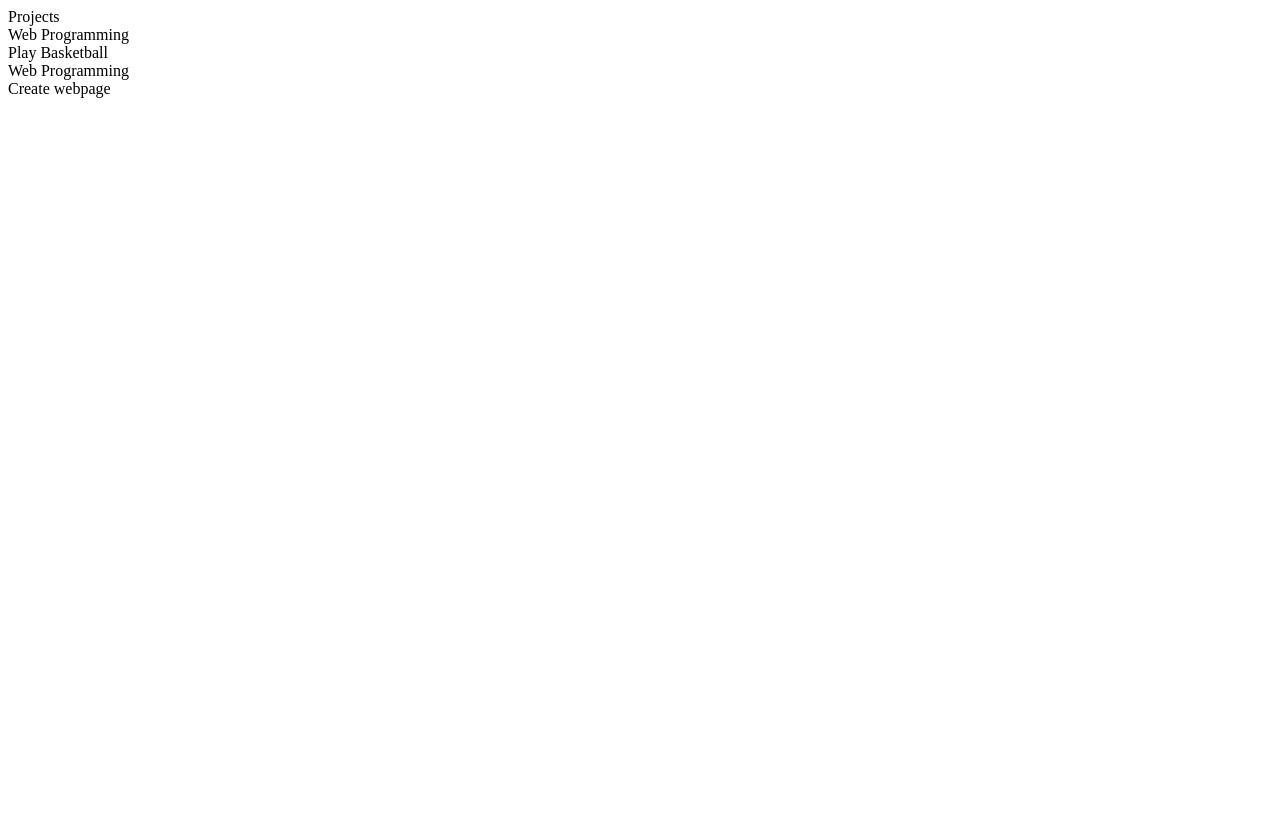
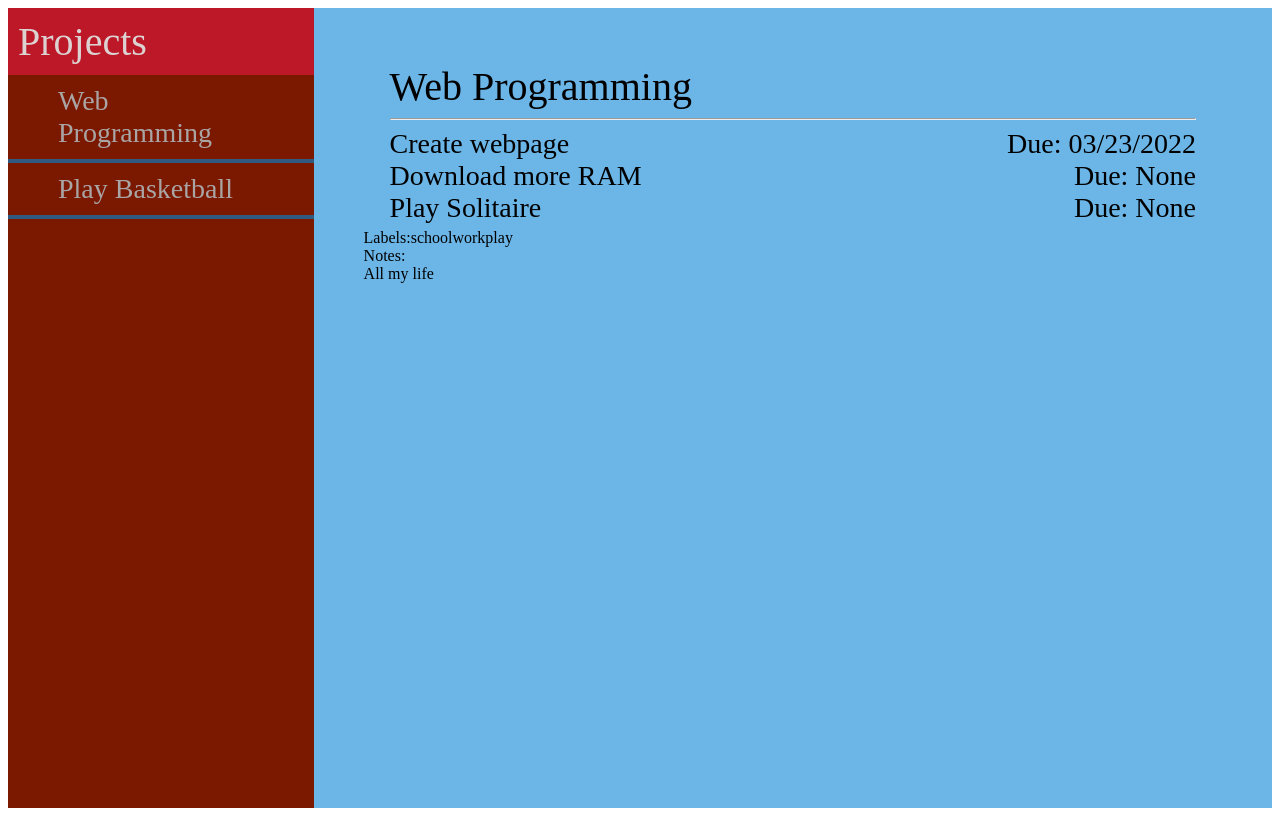
Before and after one commit to bchung54/todo-list, a website with bundled scripts: page dist/index.html in a window 1280 px wide. Built offline with nearby package versions, Linux system fonts and the light colour scheme.

Commit message:
Refactor and add preliminary colors

```diff
--- a/package.json
+++ b/package.json
@@ -14,8 +14,13 @@
   "author": "",
   "license": "ISC",
   "devDependencies": {
+    "css-loader": "^6.6.0",
+    "style-loader": "^3.3.1",
     "webpack": "^5.69.1",
     "webpack-cli": "^4.9.2",
     "webpack-dev-server": "^4.7.4"
+  },
+  "dependencies": {
+    "date-fns": "^2.28.0"
   }
 }
--- a/src/board.js
+++ b/src/board.js
@@ -1,50 +1,96 @@
-const Board = (() => {
+const Display = (() => {
     let projectsArray = [];
     let count = projectsArray.length;
+
+    // Project functions
     function addProject(project, index=projectsArray.length) {projectsArray.splice(index, 0, project);};
     function deleteProject(index) {projectsArray.splice(index, 1)};
     function getProject(index) {return projectsArray[index];};
+
+    // Helper to create containers with class names
     function createContainer(classAttrArray) {
         const container = document.createElement('div');
         classAttrArray.forEach((element) => container.classList.add(element));
         return container;
     }
-    function createSidebarElement(project) {
-        const container = createContainer(['sidebar-title']);
-        container.append(document.createTextNode(`${project.title}`));
-        return container;
-    };
-    function displayAllTitles(DOMelement) {
+
+    // Display sidebar
+    function displaySidebarItems(DOMelement) {
         for (const element of projectsArray) {
             DOMelement.append(createSidebarElement(element));
         };
     };
-    function createItemElement(item) {
-        const container = createContainer(['todo-item']);
-        container.append(document.createTextNode(`${item.name}`));
+    // Display sidebar: helper function to create sidebar elements
+    function createSidebarElement(project) {
+        const container = createContainer(['sidebar-item']);
+        container.textContent = `${project.title}`;
         return container;
     };
+
+    // Display selected project in main
     function displayProject(index) {
         const container = createContainer(['project-container']);
         const project = projectsArray[index];
         const titleElement = createContainer(['project-title']);
-        titleElement.append(document.createTextNode(project.title));
+        titleElement.textContent = project.title;
         container.append(titleElement);
+        container.append(document.createElement('hr'));
         for (let i = 0; i < project.itemCount; i++) {
-            const element = createItemElement(project.getTodo(i));
+            const element = createListItemElement(project.getTodo(i));
             container.append(element);
         }
 
-        document.getElementById('main').append(container);
+        document.querySelector('.main').append(container);
     };
+    function createListItemElement(item) {
+        const container = createContainer(['project-list-item']);
+        const name = createContainer(['list-item-name']);
+        name.textContent = `${item.name}`;
+        const date = createContainer(['list-item-dueDate']);
+        date.textContent = `Due: ${item.getDueDate()}`;
+        container.classList.add(`priority-${item.priority}`);
+        container.append(name);
+        container.append(date);
+        return container;
+    };
+
+    // Display todo-item details
+    function displayItemDetails(item, DOMelement) {
+        DOMelement.append(createItemDetailsElement(item));
+    };
+    // Display todo-item details: helper function to create item details element
+    function createItemDetailsElement(item) {
+        const container = createContainer(['item-details-container']);
+        const labelsContainer = createContainer(['labels-container']);
+        labelsContainer.textContent = "Labels: ";
+        item.labels.forEach((label) => {
+            const labelElement = document.createElement('div');
+            labelElement.classList.add('label');
+            labelElement.classList.add(label);
+            labelElement.textContent = label;
+            labelsContainer.append(labelElement);
+        })
+        const notesContainer = createContainer(['notes-container']);
+        notesContainer.textContent = "Notes: ";
+        const notesElement = document.createElement('div');
+        notesElement.textContent = item.notes;
+        notesElement.classList.add('notes');
+        notesContainer.append(notesElement);
+
+        container.append(labelsContainer);
+        container.append(notesContainer);
+        return container;
+    };
+
     return {
         count,
         addProject,
         deleteProject,
         getProject,
-        displayAllTitles,
-        displayProject
+        displaySidebarItems,
+        displayProject,
+        displayItemDetails
     };
 })();
 
-export default Board;
+export default Display;
--- a/src/index.js
+++ b/src/index.js
@@ -1,14 +1,23 @@
-import Board from './board.js';
+import Display from './board.js';
 import createProject from './projects.js';
 import createItem from './todo-item.js';
+import './styles.css';
 
 
-const todo = createItem("Create webpage");
+const todo = createItem("Create webpage", [2022, 2, 20], 2, ['school', 'work', 'play'], "All my life");
+todo.setDueDate(2022, 2, 23);
+const todo2 = createItem("Download more RAM");
+const todo3 = createItem("Play Solitaire");
+
 const project = createProject("Web Programming");
 const project2 = createProject("Play Basketball");
 project.addTodo(todo);
-Board.addProject(project);
-Board.addProject(project2);
-const sidebar = document.getElementById('sidebar');
-Board.displayAllTitles(sidebar);
-Board.displayProject(0);
+project.addTodo(todo2);
+project.addTodo(todo3);
+Display.addProject(project);
+Display.addProject(project2);
+const sidebar = document.querySelector('.sidebar');
+const main = document.querySelector('.main');
+Display.displaySidebarItems(sidebar);
+Display.displayProject(0);
+Display.displayItemDetails(todo, main);
--- /dev/null
+++ b/src/styles.css
@@ -0,0 +1,62 @@
+body {
+    height: 100vh;
+    display: flex;
+    align-items: stretch;
+    overflow-y:hidden;
+}
+
+.sidebar {
+    background-color: #7b1800;
+    width: 450px;
+    overflow-x: hidden;
+    transition: 0.5s;
+}
+
+.sidebar-item {
+    font-size: 28px;
+    color: #aaa5a5;
+    display: block;
+    transition: 0.3s;
+    padding: 10px 50px;
+    border-bottom: #315a83 4px solid;
+}
+
+.sidebar-item:hover {
+    color: #efe74a;
+    background-color: #3184C6;
+}
+
+.sidebar-title {
+    background-color: #BC1828;
+    color: #ddd2d2;
+    padding: 10px;
+    font-size: 40px;
+}
+
+.main {
+    background-color: #6BB5E7;
+    width: 100%;
+    padding: 50px;
+}
+
+.project-container {
+    padding: 5px 26px;
+}
+
+.project-title {
+    font-size: 40px;
+}
+
+.project-list-item {
+    display: flex;
+    justify-content: space-between;
+    font-size: 28px;
+}
+
+.project-list-item:hover {
+    border: #ffc552 2px solid;
+}
+
+.labels-container {
+    display: flex;
+}
--- a/src/todo-item.js
+++ b/src/todo-item.js
@@ -1,14 +1,25 @@
-export default function createItem(name, desc=null, dueDate=null, priority=null, labels=null, notes=null) {
+import { format } from 'date-fns';
+
+export default function createItem(name, ...args) {
     let complete = false;
+
+    function toggleComplete() {complete = !complete};
+    function setDueDate(...args) {this.dueDate = new Date(args[0], args[1], args[2])};
+    function getDueDate() {return (this.dueDate ? format(this.dueDate, 'MM/dd/yyyy') : 'None')};
+    function saveNotes(input) {this.notes = input};
+    function addLabel(label) {this.labels.push(label)};
+    function removeLabel(index) {this.labels.splice(index,1)};
     return {
         name,
-        desc,
-        dueDate,
-        priority,
-        labels,
-        notes,
-        toggleComplete() {
-            complete = !complete;
-        }
+        dueDate: (args[0] ? new Date(args[0][0], args[0][1], args[0][2]) : null),
+        priority: (args[1] ? args[1] : 0),
+        labels: (args[2] ? args[2] : []),
+        notes: args[3],
+        setDueDate,
+        getDueDate,
+        toggleComplete,
+        saveNotes,
+        addLabel,
+        removeLabel
     }
 };
```
Also changed, not shown: dist/index.html, dist/main.js, 1 other file.
